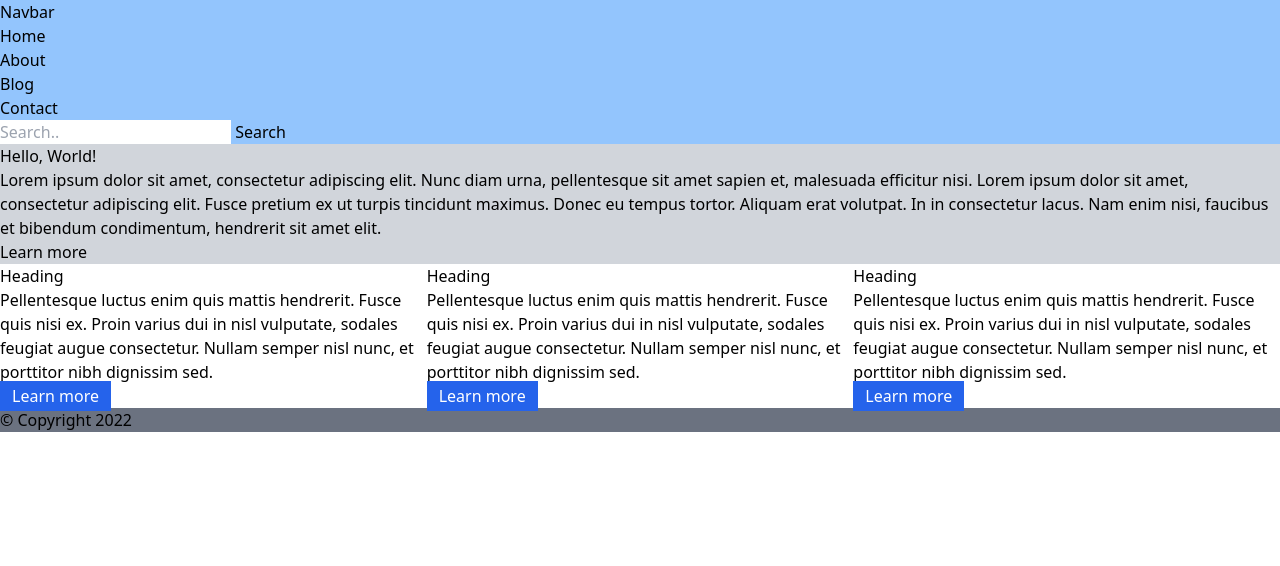
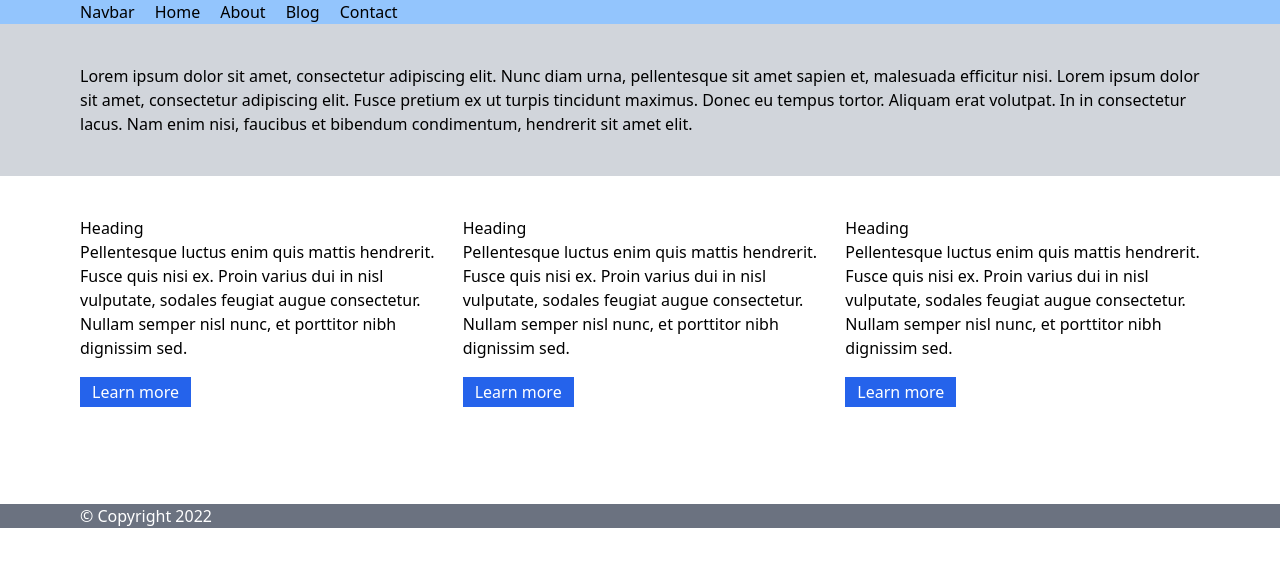
Before and after one commit to kateboyd/tailwind-exercise, a plain HTML site: page index.html in a window 1280 px wide. Drawn offline with nearby package versions, Linux system fonts and the light colour scheme; a script that the page names is missing.

Commit message:
lunchtime tailwind

```diff
--- a/index.html
+++ b/index.html
@@ -24,18 +24,14 @@
 <div>
 <header>
     <div>
-        <nav class="bg-blue-300">
-            <ul>
-                <li><a href="#">Navbar</a></li>
-                <li><a href="#">Home</a></li>
-                <li><a href="#">About</a></li>
-                <li><a href="#">Blog</a></li>
-                <li><a href="#">Contact</a></li>
+        <nav class="bg-blue-300 pl-20 pr-20">
+            <ul class="flex">
+                <li><a class="pr-5" href="#">Navbar</a></li>
+                <li><a class="pr-5" href="#">Home</a></li>
+                <li><a class="pr-5" href="#">About</a></li>
+                <li><a class="pr-5" href="#">Blog</a></li>
+                <li><a class="pr-5" href="#">Contact</a></li>
                 <li><div>
-                    <form action="/action_page.php">
-                      <input type="text" placeholder="Search.." name="search">
-                      <button type="search">Search</button>
-                    </form>
                 </div></li>
             </ul>
         </nav>
@@ -43,41 +39,39 @@
 </header>
 
 <div>
-    <section class="bg-gray-300">
-        <h1>Hello, World!</h1>
-        <p>Lorem ipsum dolor sit amet, consectetur adipiscing elit. Nunc diam urna, pellentesque sit amet sapien et, malesuada efficitur nisi. Lorem ipsum dolor sit amet, consectetur adipiscing elit. Fusce pretium ex ut turpis tincidunt maximus. Donec eu tempus tortor. Aliquam erat volutpat. In in consectetur lacus. Nam enim nisi, faucibus et bibendum condimentum, hendrerit sit amet elit.
+    <section class="bg-gray-300 pl-20 pr-20"">
+        <p class="pt-10 pb-10">Lorem ipsum dolor sit amet, consectetur adipiscing elit. Nunc diam urna, pellentesque sit amet sapien et, malesuada efficitur nisi. Lorem ipsum dolor sit amet, consectetur adipiscing elit. Fusce pretium ex ut turpis tincidunt maximus. Donec eu tempus tortor. Aliquam erat volutpat. In in consectetur lacus. Nam enim nisi, faucibus et bibendum condimentum, hendrerit sit amet elit.
         </p>
-        <a href="#">Learn more</a>
     </section>
 </div>
 
 <div>
-    <section class="flex">
+    <section class="flex flex-col md:flex-row gap-7 pl-20 pr-20 pb-20">
         <div>
-            <h1>Heading</h1>
-            <p>Pellentesque luctus enim quis mattis hendrerit. Fusce quis nisi ex. Proin varius dui in nisl vulputate, sodales feugiat augue consectetur. Nullam semper nisl nunc, et porttitor nibh dignissim sed.
+            <h1 class="pt-10">Heading</h1>
+            <p class="mb-5">Pellentesque luctus enim quis mattis hendrerit. Fusce quis nisi ex. Proin varius dui in nisl vulputate, sodales feugiat augue consectetur. Nullam semper nisl nunc, et porttitor nibh dignissim sed.
             </p>
             <a class="bg-blue-600 text-white pt-1 pr-3 pb-1 pl-3" href="#">Learn more</a>
         </div>
 
         <div>
-            <h1>Heading</h1>
-            <p>Pellentesque luctus enim quis mattis hendrerit. Fusce quis nisi ex. Proin varius dui in nisl vulputate, sodales feugiat augue consectetur. Nullam semper nisl nunc, et porttitor nibh dignissim sed.
+            <h1 class="pt-10">Heading</h1>
+            <p class="mb-5">Pellentesque luctus enim quis mattis hendrerit. Fusce quis nisi ex. Proin varius dui in nisl vulputate, sodales feugiat augue consectetur. Nullam semper nisl nunc, et porttitor nibh dignissim sed.
             </p>
             <a class="bg-blue-600 text-white pt-1 pr-3 pb-1 pl-3" href="#">Learn more</a>
         </div>
 
 
         <div>
-            <h1>Heading</h1>
-            <p>Pellentesque luctus enim quis mattis hendrerit. Fusce quis nisi ex. Proin varius dui in nisl vulputate, sodales feugiat augue consectetur. Nullam semper nisl nunc, et porttitor nibh dignissim sed.
+            <h1 class="pt-10">Heading</h1>
+            <p class="mb-5">Pellentesque luctus enim quis mattis hendrerit. Fusce quis nisi ex. Proin varius dui in nisl vulputate, sodales feugiat augue consectetur. Nullam semper nisl nunc, et porttitor nibh dignissim sed.
             </p>
             <a class="bg-blue-600 text-white pt-1 pr-3 pb-1 pl-3" href="#">Learn more</a>
         </div>
     </section>
 </div>
 
-<footer class="bg-gray-500">
+<footer class="bg-gray-500 mt-5 text-white pl-20 pr-20"">
     <p >&copy; Copyright 2022</p>
 </footer>
 </div>
```
